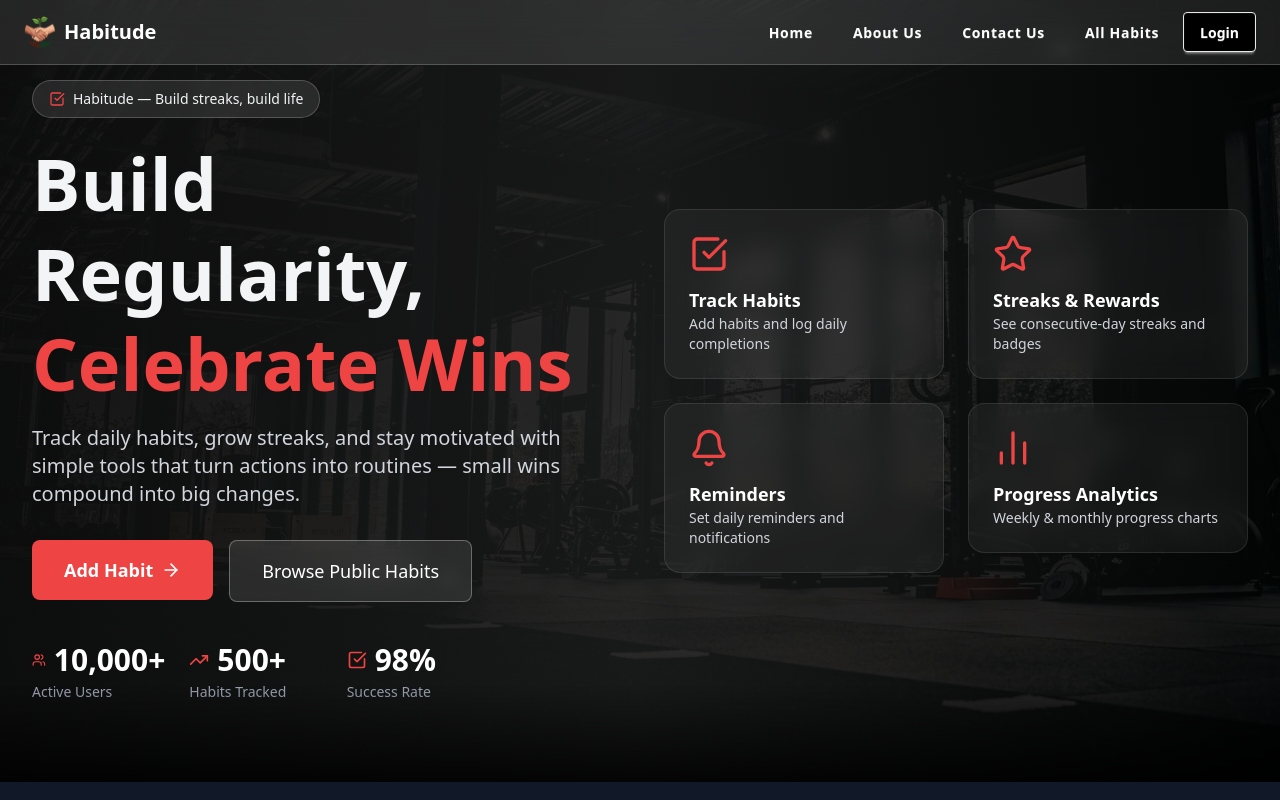
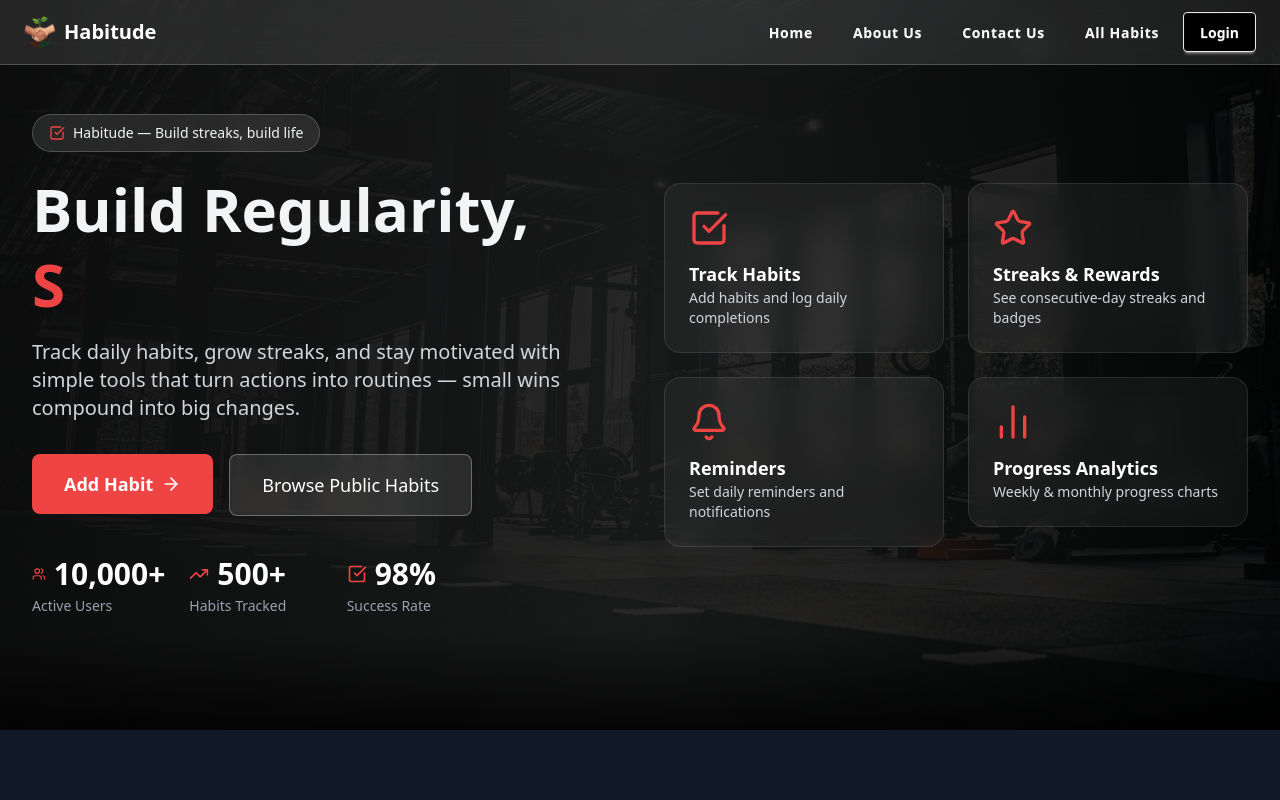
Before and after one commit to FahimTasnimKhan/Habitude-client, a React (Vite) app: page / in a window 1280 px wide. Shown: the top 800 px of the page. Built offline with nearby package versions, Linux system fonts and the light colour scheme; no server answers.

Commit message:
TypeWriter Effect Implemented

```diff
--- a/package.json
+++ b/package.json
@@ -28,7 +28,8 @@
     "react-spinners": "^0.17.0",
     "styled-components": "^6.1.19",
     "sweetalert2": "^11.26.3",
-    "tailwindcss": "^4.1.17"
+    "tailwindcss": "^4.1.17",
+    "typewriter-effect": "^2.22.0"
   },
   "devDependencies": {
     "@eslint/js": "^9.39.1",
--- a/src/pages/Habit Details/HabitDetails.jsx
+++ b/src/pages/Habit Details/HabitDetails.jsx
@@ -184,6 +184,41 @@ const HabitDetails = () => {
             </div>
           </div>
 
+          {/* PROGRESS BAR SECTION */}
+          <div className="mt-10">
+            <h3 className="text-xl font-bold text-white mb-3">
+              📊 Monthly Progress
+            </h3>
+
+            {(() => {
+              const days = ProgressData?.DaysCompleted || 0;
+              const percentage = Math.min((days / 30) * 100, 100);
+
+              return (
+                <div className="w-full">
+                  {/* Label */}
+                  <div className="flex justify-between mb-1">
+                    <span className="text-gray-300 text-sm">
+                      {days} / 30 days
+                    </span>
+                    <span className="text-gray-300 text-sm">
+                      {Math.round(percentage)}%
+                    </span>
+                  </div>
+
+                  {/* Bar Background */}
+                  <div className="w-full h-5 bg-white/10 rounded-full backdrop-blur-md border border-white/10 overflow-hidden">
+                    {/* Filling */}
+                    <div
+                      className="h-full bg-gradient-to-r from-green-400 to-green-600 shadow-lg shadow-green-400/30 transition-all duration-700"
+                      style={{ width: `${percentage}%` }}
+                    ></div>
+                  </div>
+                </div>
+              );
+            })()}
+          </div>
+
           {/* ACTION BUTTON */}
           <div className="mt-10 text-center">
             {(() => {
--- a/src/pages/HomePage/HeroSection.jsx
+++ b/src/pages/HomePage/HeroSection.jsx
@@ -5,7 +5,7 @@ import 'aos/dist/aos.css';
 import heroImage from '../../assets/Logo/hero-gym.webp';
 import { Link } from 'react-router';
 import QuickStats from './QuickStats';
-
+import Typewriter from 'typewriter-effect';
 const HeroSection = () => {
   useEffect(() => {
     AOS.init({
@@ -78,11 +78,29 @@ const HeroSection = () => {
             {/* Title */}
             <h1
               id="hero-heading"
-              className="text-4xl sm:text-5xl md:text-6xl lg:text-7xl font-bold mb-4 leading-snug sm:leading-tight"
+              className="text-4xl sm:text-5xl md:text-6xl lg:text-6xl font-bold mb-4 leading-snug sm:leading-tight"
               data-aos="fade-right"
             >
               Build Regularity, <br />
-              <span className="text-[#EF4444]">Celebrate Wins</span>
+              <span className="text-[#EF4444] inline-block">
+                <Typewriter
+                  options={{
+                    strings: [
+                      'Celebrate Wins',
+                      'Motivate Daily',
+                      'Strengthen Habits',
+                      'Transform Routines',
+                      'Achieve Progress',
+                      'Build Consistency',
+                    ],
+                    autoStart: true,
+                    loop: true,
+                    delay: 60,
+                    deleteSpeed: 40,
+                    pauseFor: 1500,
+                  }}
+                />
+              </span>
             </h1>
 
             {/* Description */}
```
Also changed, not shown: 1 other file (tests, documents, lock files or other folders).
